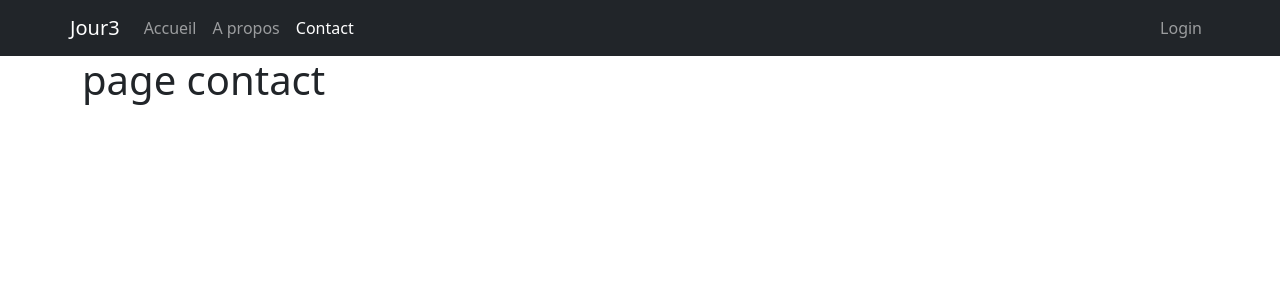
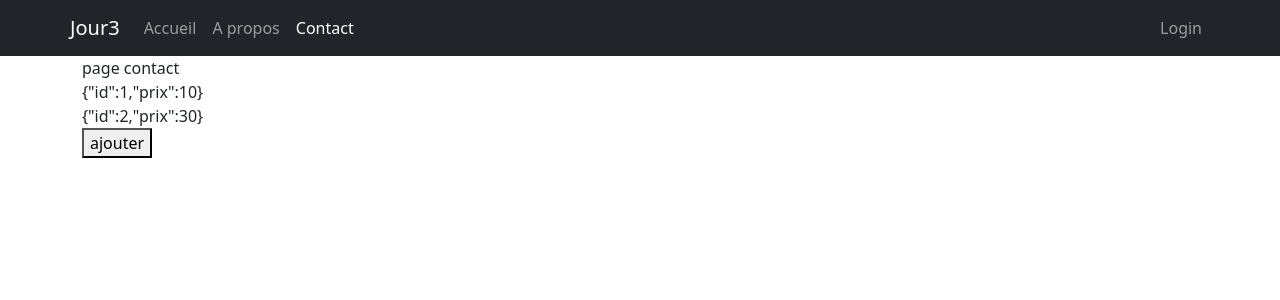
Before and after one commit to webdevproformation/react-h3-nov2022, a React (Create React App) app in the folder jour3/: page /contact in a window 1280 px wide. Shown: the top 300 px of the page. Built offline with nearby package versions, Linux system fonts and the light colour scheme.

Commit message:
exemple panier

```diff
--- a/jour3/src/App.js
+++ b/jour3/src/App.js
@@ -4,6 +4,7 @@ import Menu from "./composants/Menu";
 import { Routes , Route  } from "react-router-dom"
 import Accueil from "./composants/front/Accueil";
 import Login from "./composants/front/Login";
+import Contact from "./composants/front/Contact";
 
 function App() {
   return (
@@ -13,7 +14,7 @@ function App() {
         <Routes>
           <Route path="/" element={<Accueil />} />
           <Route path="/test" element={<h1>une page de test</h1>} />
-          <Route path="/contact" element={<h1>page contact</h1>} />
+          <Route path="/contact" element={<Contact />} />
           <Route path="/a-propos" element={<h1> A propos</h1>} />
           <Route path="/login" element={<Login />} />
           {/**
--- /dev/null
+++ b/jour3/src/composants/front/Contact.jsx
@@ -0,0 +1,18 @@
+import { useContext } from "react"
+import { PanierContext } from "../../contexts/usePanier"
+
+const Contact = () => {
+    const {panier , ajouterPanier} = useContext(PanierContext)
+
+    return ( <div>
+        page contact
+        {
+            panier.map((produit , index) => {
+                return <div key={index}>{JSON.stringify(produit)}</div>
+            })
+        }
+        <button onClick={ () => { ajouterPanier({id : 3 , prix : 40}) }}>ajouter</button>
+    </div> );
+}
+
+export default Contact;
--- /dev/null
+++ b/jour3/src/contexts/usePanier.js
@@ -0,0 +1,38 @@
+// ce fichier contient des informations que l'on va vouloir partager à l'ensemble des composants de notre application
+
+// fonction permet de créer un store ($_SESSION )
+import { createContext , useState } from "react";
+
+export const PanierContext = createContext() ;
+
+// store => l'endroit où on stocke des données / fonctions
+// retourne un composant qui va mettre à disposition la $_SESSION
+export const PanierProvider = (props) => {
+
+    const [panier, setPanier] = useState([
+        {id : 1 , prix : 10 },
+        {id : 2 , prix : 30 }
+    ])
+
+    const ajouterPanier = (produit) => {
+        const clonePanier = [...panier]
+        clonePanier.push(produit);
+        setPanier(clonePanier);
+        console.log("je viens d'ajouter un produit au panier")
+    }
+
+    const removeProduit = () => {
+
+    }
+    const store = { panier , ajouterPanier , removeProduit  }
+    console.log(store) // { panier : [{id : 1 , prix : 10 },{id : 2 , prix : 30 }] , ajouterPanier : function(){} }
+
+    // value = [{id : 1 , prix : 10 },{id : 2 , prix : 30 }]
+
+    return <PanierContext.Provider value={store}>
+        {props.children} {/**car <App/> est un enfant de <PanierProvider> */}
+    </PanierContext.Provider>
+
+}
+
+// provider => composant qui va mettre à disposition les informations
--- a/jour3/src/index.js
+++ b/jour3/src/index.js
@@ -5,13 +5,16 @@ import App from './App';
 import reportWebVitals from './reportWebVitals';
 import { BrowserRouter } from "react-router-dom";
 import {  UserContextProvider  } from "./contexts/useContext";
+import { PanierProvider } from './contexts/usePanier';
 
 const root = ReactDOM.createRoot(document.getElementById('root'));
 root.render(
   <React.StrictMode>
     <BrowserRouter>
       <UserContextProvider>
-        <App />
+        <PanierProvider>
+          <App />
+        </PanierProvider>
       </UserContextProvider>
     </BrowserRouter>
   </React.StrictMode>
```
Also changed, not shown: 2 other files (tests, documents, lock files or other folders).
